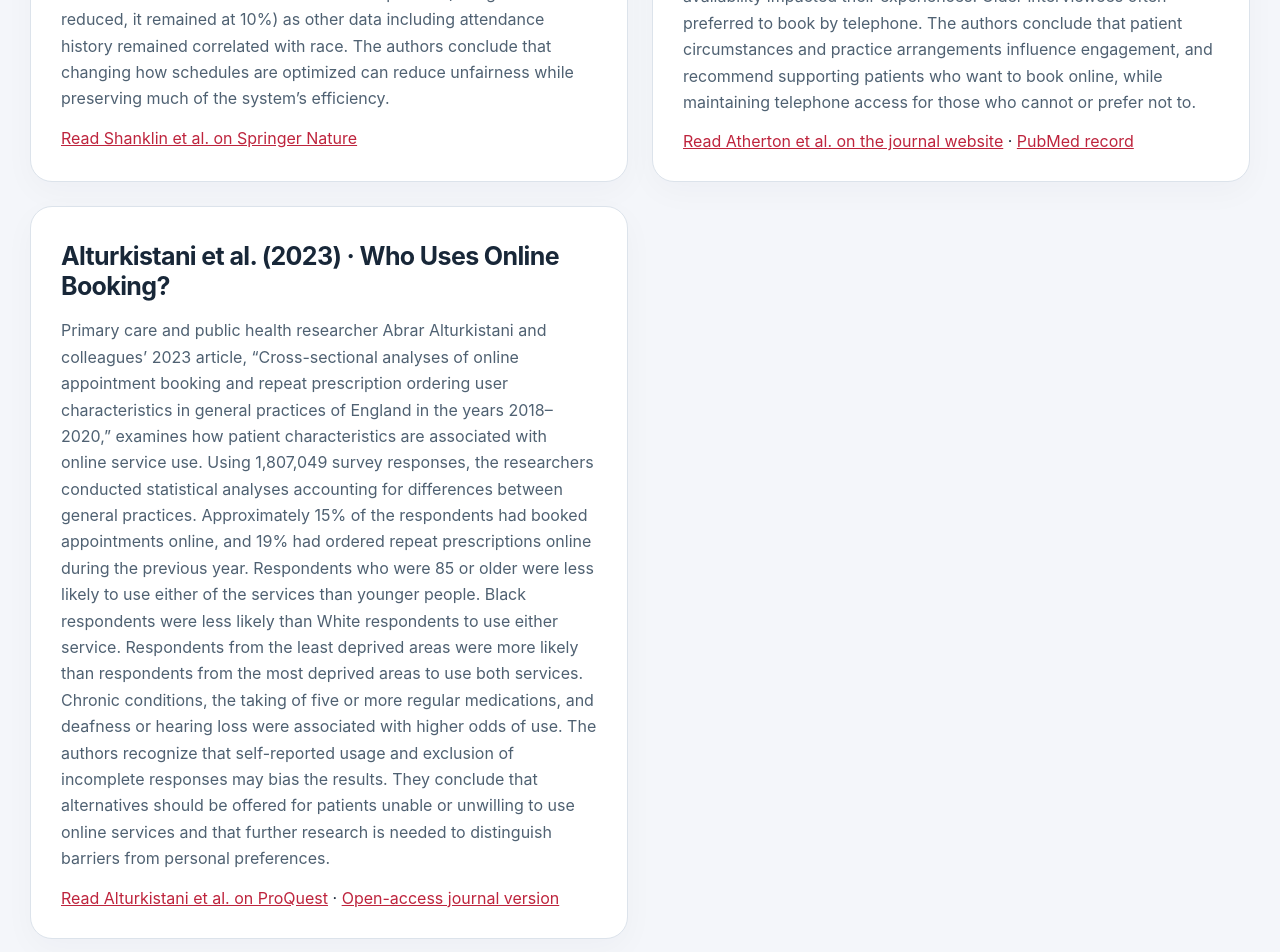
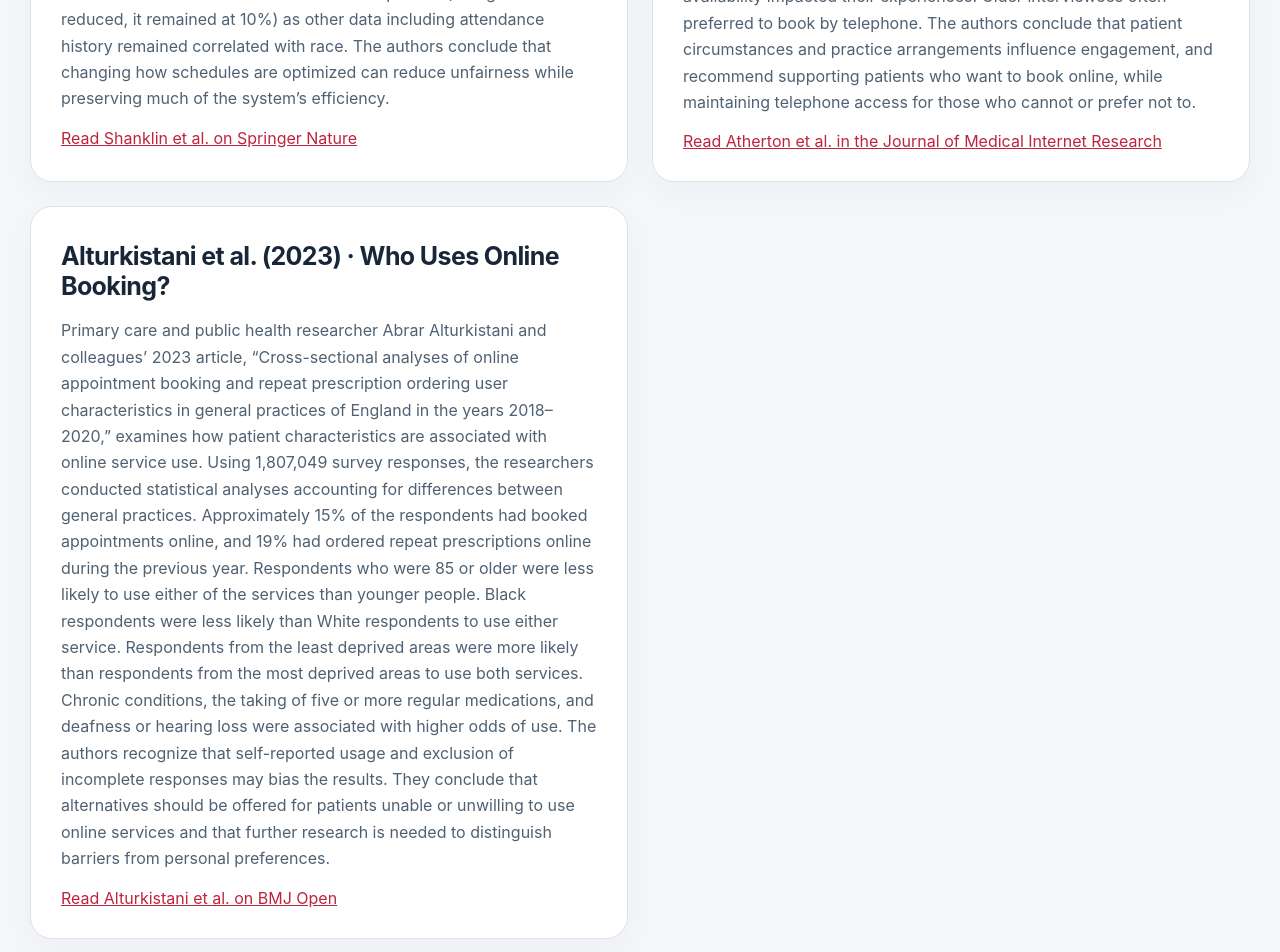
Before and after one commit to atasson6-dev/Access-Denied-Simulation-AP-HUMA-4115, a plain HTML site: page index.html in a window 1280 px wide. Shown: the part 1840-2792 px from the top of the page. Drawn offline with Linux system fonts and the light colour scheme.

Commit message:
Add files via upload

```diff
--- a/index.html
+++ b/index.html
@@ -91,12 +91,12 @@ section[id]{scroll-margin-top:100px}
     <article class="card">
       <h3>Atherton et al. (2024) · Online Booking in England</h3>
       <p>Primary care research professor Helen Atherton and colleagues’ 2024 article, “Investigating Patient Use and Experience of Online Appointment Booking in Primary Care: Mixed Methods Study,” examines who uses online appointment booking and how patients experience it. The researchers analyzed 1,327,693 survey responses from 2018–2019 and interviewed 43 patients across 11 general practices. Their results show that approximately 45% of respondents answering the awareness question knew online booking was available, while roughly 16% answering the usage question had used it. Awareness and use declined sharply with age (&gt;75 years) and patients in poorer areas were overrepresented in practices with lower levels of awareness and use. People with long-term conditions were more likely to use the internet to make appointments, particularly for routine and non-urgent appointments. Interviewees mentioned convenience as a benefit, while registration procedures and limited appointment availability impacted their experiences. Older interviewees often preferred to book by telephone. The authors conclude that patient circumstances and practice arrangements influence engagement, and recommend supporting patients who want to book online, while maintaining telephone access for those who cannot or prefer not to.</p>
-      <a href="https://doi.org/10.2196/51931">Read Atherton et al. on the journal website</a> · <a href="https://pubmed.ncbi.nlm.nih.gov/38976870/">PubMed record</a>
+      <a href="https://www.jmir.org/2024/1/e51931">Read Atherton et al. in the Journal of Medical Internet Research</a>
     </article>
     <article class="card">
       <h3>Alturkistani et al. (2023) · Who Uses Online Booking?</h3>
       <p>Primary care and public health researcher Abrar Alturkistani and colleagues’ 2023 article, “Cross-sectional analyses of online appointment booking and repeat prescription ordering user characteristics in general practices of England in the years 2018–2020,” examines how patient characteristics are associated with online service use. Using 1,807,049 survey responses, the researchers conducted statistical analyses accounting for differences between general practices. Approximately 15% of the respondents had booked appointments online, and 19% had ordered repeat prescriptions online during the previous year. Respondents who were 85 or older were less likely to use either of the services than younger people. Black respondents were less likely than White respondents to use either service. Respondents from the least deprived areas were more likely than respondents from the most deprived areas to use both services. Chronic conditions, the taking of five or more regular medications, and deafness or hearing loss were associated with higher odds of use. The authors recognize that self-reported usage and exclusion of incomplete responses may bias the results. They conclude that alternatives should be offered for patients unable or unwilling to use online services and that further research is needed to distinguish barriers from personal preferences.</p>
-      <a href="https://www.proquest.com/docview/2876007089">Read Alturkistani et al. on ProQuest</a> · <a href="https://doi.org/10.1136/bmjopen-2022-068627">Open-access journal version</a>
+      <a href="https://doi.org/10.1136/bmjopen-2022-068627">Read Alturkistani et al. on BMJ Open</a>
     </article>
   </div>
   <article class="card" style="margin-top: 1rem;">
@@ -152,6 +152,7 @@ section[id]{scroll-margin-top:100px}
 <details class="card" style="margin-top:16px">
 <summary style="cursor:pointer;font-weight:700">Input from Kinesiology and Health Science Professors — York University, Faculty of Health</summary>
 <p>Our discussions with <strong>two professors</strong> highlighted the connection between our project and Kinesiology and Health Science, particularly healthcare accessibility, health equity and the social determinants of health. Feedback emphasized how barriers between patients and digital platforms can prevent marginalized individuals from receiving necessary care in Canada.</p>
+<p><em>Feedback obtained through informal discussions with two Kinesiology and Health Science professors at York University, Faculty of Health, October 2026.</em></p>
 </details>
 <div class="notice">
 <strong>Core Takeaway</strong>
```
